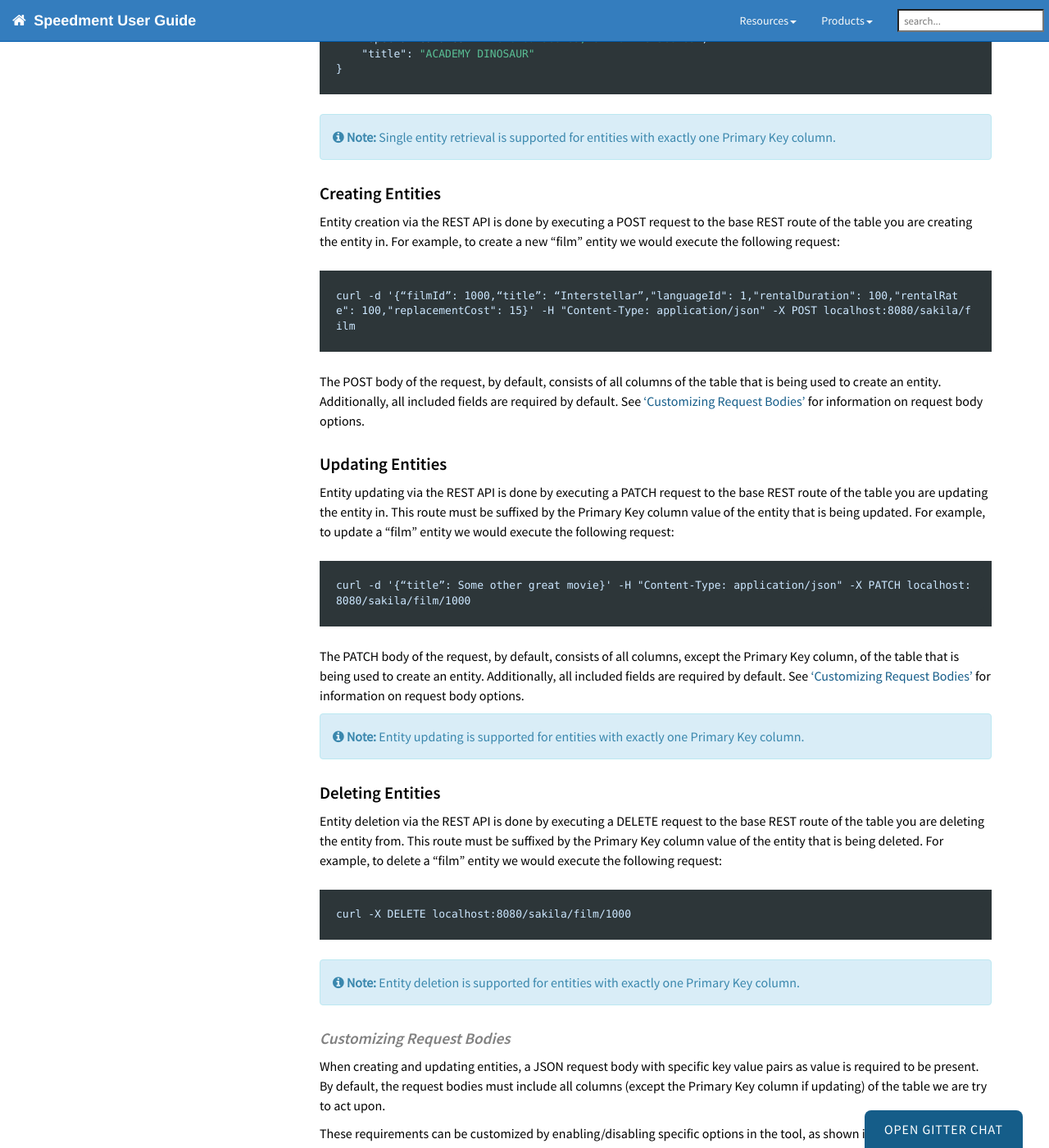
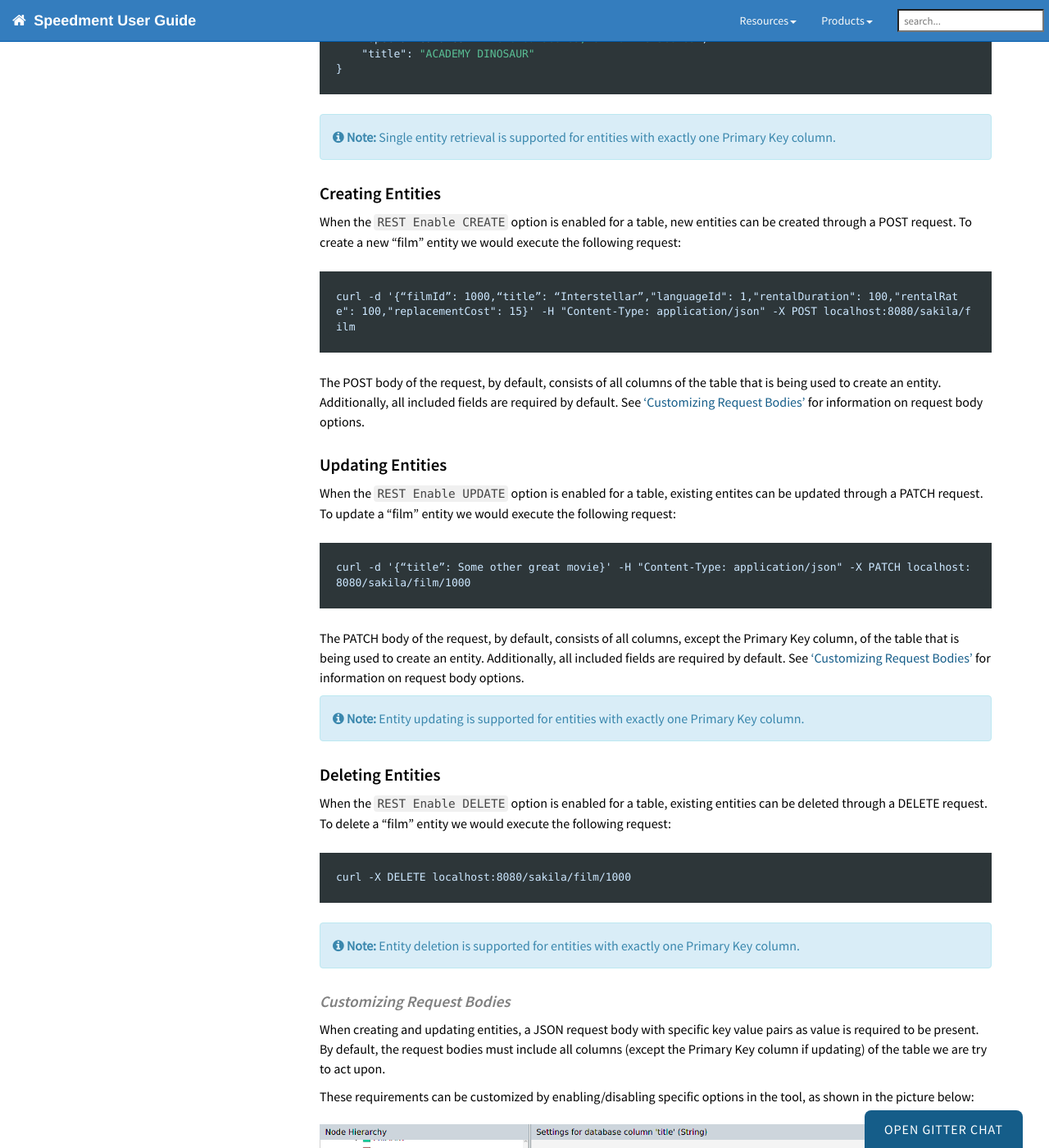
Before and after one commit to speedment/speedment-doc, a Jekyll site: the page built from pages/enterprise_spring.md, in a window 1280 px wide and 1400 px high, scrolled down 13302 px. Shown: the whole window at 82% size. Built offline with Jekyll 4.4.1, drawn with Linux system fonts in a browser that asks for light colours; nearby versions of some CDN libraries; comment, search, counter and statistics services are not loaded; some of the changed text lies outside the part shown.

Commit message:
Add information on new Spring plugin features

````diff
--- a/pages/enterprise_spring.md
+++ b/pages/enterprise_spring.md
@@ -164,7 +164,7 @@ In order to enable CRUD functionality, the REST controllers must be enabled in t
 
 ### Listing Entities
 
-When the `REST Enable LIST` is enabled for a table, its contents can be retrieved through a GET request. For example, elements from the "film" table can be retrieved like this:
+When the `REST Enable LIST` option is enabled for a table, its contents can be retrieved through a GET request. For example, elements from the "film" table can be retrieved like this:
 
  ```
  curl localhost:8080/sakila/film
@@ -556,7 +556,7 @@ curl -G localhost:8080/sakila/film --data-urlencode \
 
 ### Retrieving specific Entities
 
-When the `REST Enable GET` is enabled for a table, a specific entity can be retrieved through a GET request. For example, an entity from the "film" table can be retrieved like this:
+When the `REST Enable GET` option is enabled for a table, a specific entity can be retrieved through a GET request. For example, an entity from the "film" table can be retrieved like this:
 
  ```
  curl localhost:8080/sakila/film/1
@@ -588,7 +588,7 @@ Single entity retrieval is supported for entities with exactly one Primary Key c
 
 ### Creating Entities
 
-Entity creation via the REST API is done by executing a POST request to the base REST route of the table you are creating the entity in. For example, to create a new "film" entity we would execute the following request:
+When the `REST Enable CREATE` option is enabled for a table, new entities can be created through a POST request. To create a new "film" entity we would execute the following request:
 
 ```
 curl -d '{“filmId”: 1000,“title”: “Interstellar”,"languageId": 1,"rentalDuration": 100,"rentalRate": 100,"replacementCost": 15}' -H "Content-Type: application/json" -X POST localhost:8080/sakila/film
@@ -598,7 +598,7 @@ The POST body of the request, by default, consists of all columns of the table t
 
 ### Updating Entities
 
-Entity updating via the REST API is done by executing a PATCH request to the base REST route of the table you are updating the entity in. This route must be suffixed by the Primary Key column value of the entity that is being updated. For example, to update a "film" entity we would execute the following request:
+When the `REST Enable UPDATE` option is enabled for a table, existing entites can be updated through a PATCH request. To update a "film" entity we would execute the following request:
 
 ```
 curl -d '{“title”: Some other great movie}' -H "Content-Type: application/json" -X PATCH localhost:8080/sakila/film/1000
@@ -612,7 +612,7 @@ Entity updating is supported for entities with exactly one Primary Key column.
 
 ### Deleting Entities
 
-Entity deletion via the REST API is done by executing a DELETE request to the base REST route of the table you are deleting the entity from. This route must be suffixed by the Primary Key column value of the entity that is being deleted. For example, to delete a "film" entity we would execute the following request:
+When the `REST Enable DELETE` option is enabled for a table, existing entities can be deleted through a DELETE request. To delete a "film" entity we would execute the following request:
 
 ```
 curl -X DELETE localhost:8080/sakila/film/1000
````
